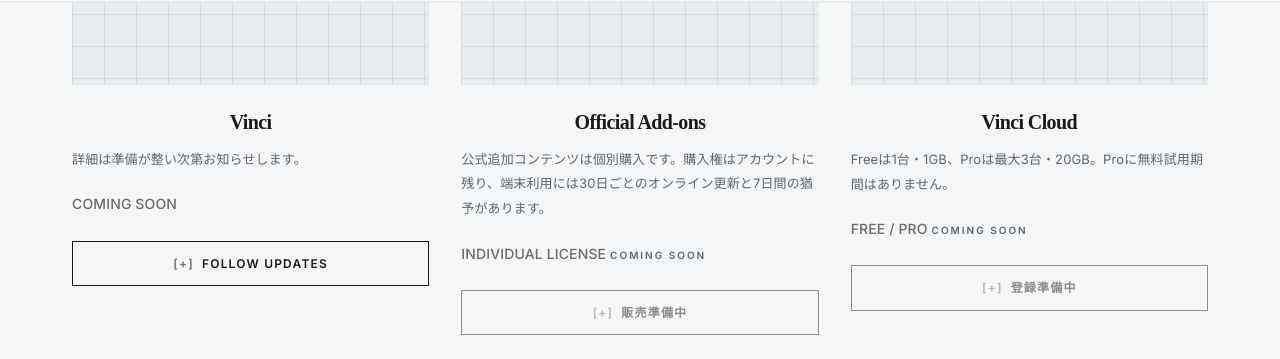
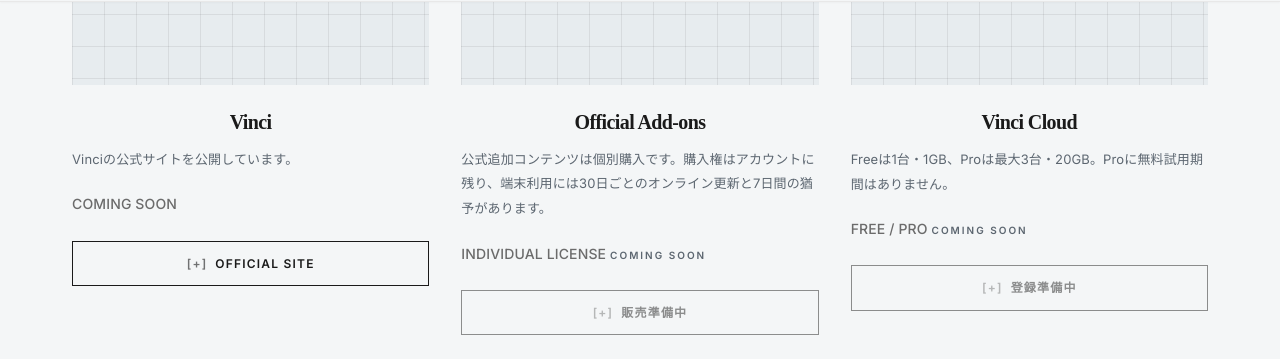
Before and after one commit to Lumina-Group/Lumina, a Jekyll site: the page music/index.html, which Jekyll copies as it is, in a window 1280 px wide and 900 px high, scrolled down 1343 px. Shown: the part 109-468 px from the top of the window. Built offline with Jekyll 4.4.1, drawn with Linux system fonts in a browser that asks for light colours; some web fonts are replaced.

Commit message:
Lumina SoundsからVinci公式サイトへ案内する

```diff
--- a/music/index.html
+++ b/music/index.html
@@ -133,9 +133,9 @@
                     </div>
                     <div class="ls-card-content">
                         <h3 class="ls-serif">Vinci</h3>
-                        <p class="ls-card-copy">詳細は準備が整い次第お知らせします。</p>
+                        <p class="ls-card-copy">Vinciの公式サイトを公開しています。</p>
                         <p class="ls-price">COMING SOON</p>
-                        <a href="#contact" class="ls-btn btn-buy">Follow Updates</a>
+                        <a href="https://vinci.lumina-group.jp/" class="ls-btn btn-buy">Official Site</a>
                     </div>
                 </article>
 
```
Also changed, not shown: tests/test_storefront.py (+2 -1 lines).
